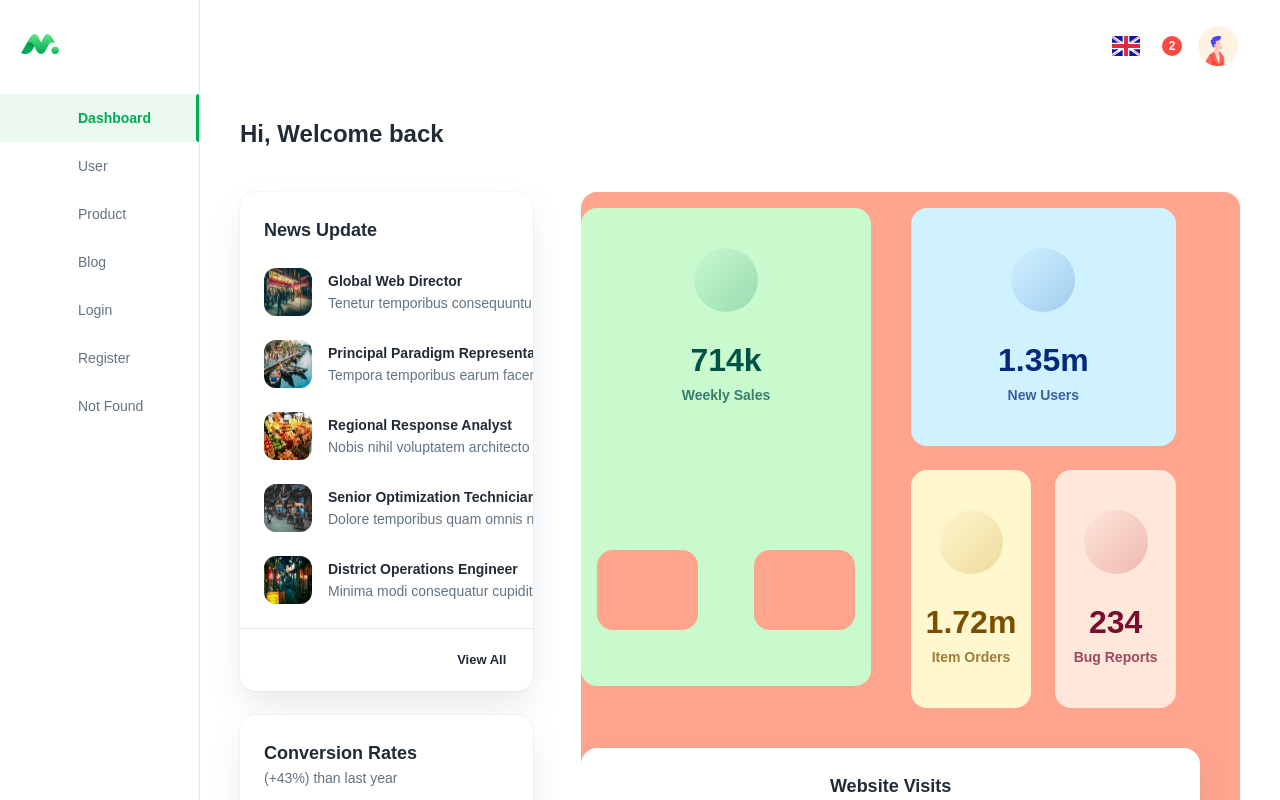
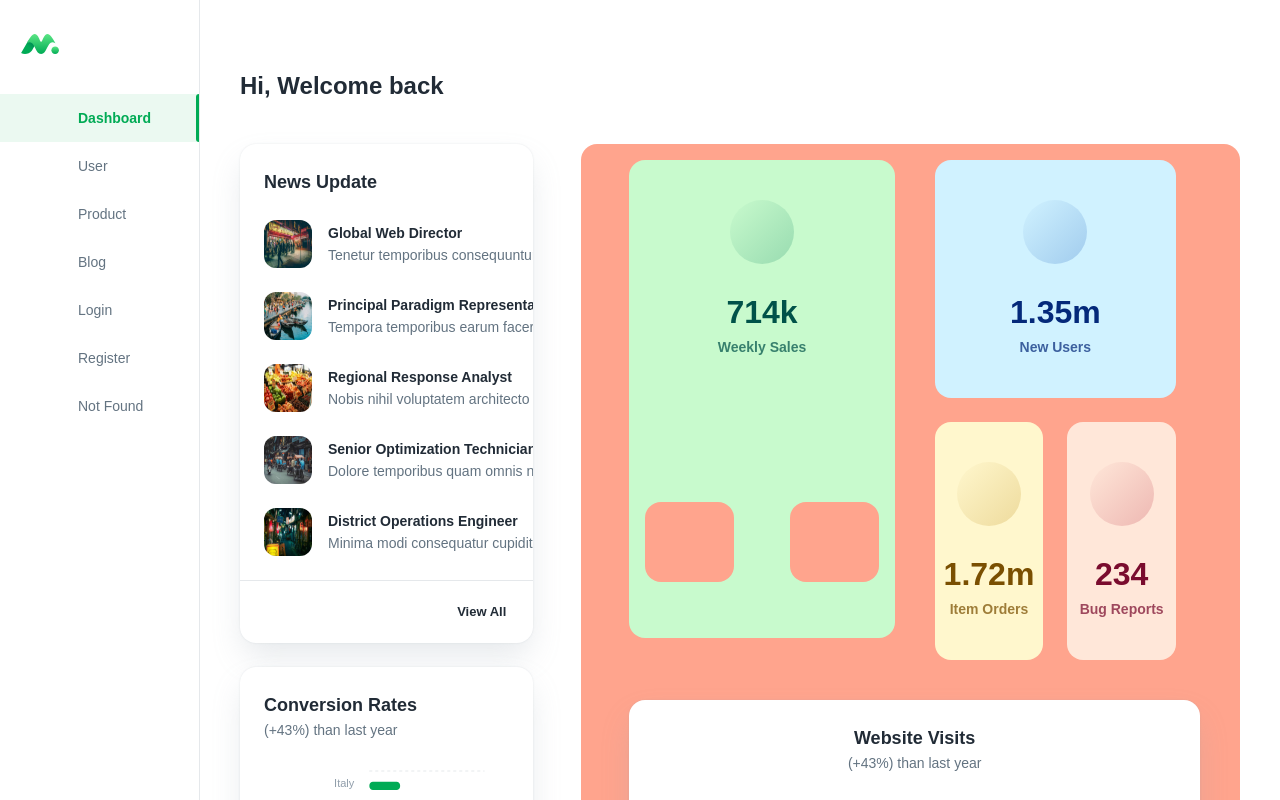
Before and after one commit to MASTERCHIEF011/Classly, a React (Create React App) app in the folder client/: page /dashboard/app in a window 1280 px wide. Shown: the top 800 px of the page. Built offline with nearby package versions, Linux system fonts and the light colour scheme.

Commit message:
more dashboard restructuring

```diff
--- a/client/src/actions/auth.js
+++ b/client/src/actions/auth.js
@@ -9,7 +9,7 @@ export const signin = (formData, navigate) => async (dispatch) => {
             navigate('/login');
         else {
             console.log(data, "kkkkk")
-            navigate('/dashboard')
+            navigate('/dashboard/app')
         }
     } catch (error) {
         console.log(error);
@@ -21,7 +21,7 @@ export const signup = (formData, navigate) => async (dispatch) => {
         console.log(formData)
         const { data } = await api.signUp(formData);
         dispatch({ type: AUTH, data });
-        navigate('/dashboard');
+        navigate('/dashboard/app');
 
     } catch (error) {
         console.log(error);
--- a/client/src/layouts/dashboard/DashboardSidebar.js
+++ b/client/src/layouts/dashboard/DashboardSidebar.js
@@ -21,7 +21,9 @@ const RootStyle = styled('div')(({ theme }) => ({
   [theme.breakpoints.up('lg')]: {
     flexShrink: 0,
     width: DRAWER_WIDTH
-  }
+  },
+  color: theme.palette.secondary.dark,
+  backgroundColor: theme.palette.secondary.light
 }));
 
 const AccountStyle = styled('div')(({ theme }) => ({
--- a/client/src/layouts/dashboard/index.js
+++ b/client/src/layouts/dashboard/index.js
@@ -24,7 +24,7 @@ const MainStyle = styled('div')(({ theme }) => ({
   paddingTop: APP_BAR_MOBILE + 24,
   paddingBottom: theme.spacing(10),
   [theme.breakpoints.up('lg')]: {
-    paddingTop: APP_BAR_DESKTOP + 24,
+    paddingTop: APP_BAR_DESKTOP - 24,
     paddingLeft: theme.spacing(2),
     paddingRight: theme.spacing(2)
   }
@@ -37,7 +37,6 @@ export default function DashboardLayout() {
 
   return (
     <RootStyle>
-      <DashboardNavbar onOpenSidebar={() => setOpen(true)} />
       <DashboardSidebar isOpenSidebar={open} onCloseSidebar={() => setOpen(false)} />
       <MainStyle>
         <Outlet />
--- a/client/src/pages/DashboardApp.js
+++ b/client/src/pages/DashboardApp.js
@@ -25,8 +25,18 @@ const RootStyle = styled(Card)(({ theme }) => ({
   boxShadow: 'none',
   textAlign: 'center',
   padding: theme.spacing(2, 0),
+  paddingLeft: theme.spacing(6),
   color: theme.palette.error.dark,
   backgroundColor: theme.palette.error.light
+}));
+
+const RootStyle2 = styled(Card)(({ theme }) => ({
+  boxShadow: 'none',
+  textAlign: 'center',
+  padding: theme.spacing(2, 0),
+  paddingLeft: theme.spacing(6),
+  color: theme.palette.secondary.dark,
+  backgroundColor: theme.palette.secondary.light
 }));
 
 
```
